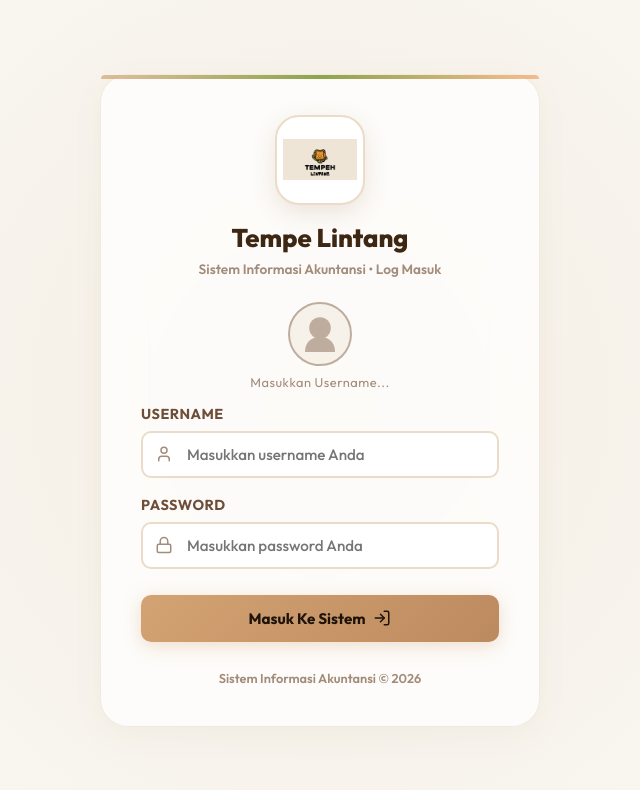
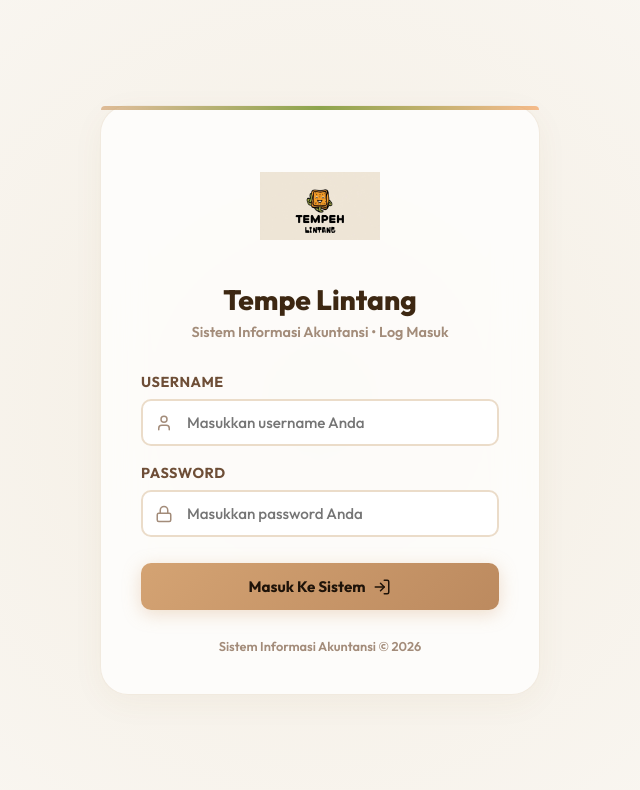
Before and after one commit to IlhamDho12/keuangan-tempe-lintang-modern, a React (Vite) app in the folder frontend/: page /login in a window 1280 px wide. Shown: the top 790 px of the page, without its empty margins (320-960 px from the left). Built offline with nearby package versions, Linux system fonts and the light colour scheme.

Commit message:
Branding refinement: use original logo in login and sidebar, integrate high quality PNG profile avatars, remove login avatar preview

```diff
--- a/frontend/src/App.jsx
+++ b/frontend/src/App.jsx
@@ -149,21 +149,18 @@ function Layout() {
     { path: '/users', label: 'Manajemen User', icon: Users, roles: ['admin'], color: '#0ea5e9' },
   ];
 
-  // SVG Tempe Logo block
+  // Tempe Lintang Logo Image
   const TempeLogo = () => (
-    <svg width="42" height="42" viewBox="0 0 200 200" fill="none" xmlns="http://www.w3.org/2000/svg" style={{ filter: 'drop-shadow(0 4px 10px rgba(139, 90, 43, 0.2))' }}>
-      <path d="M40 140 C20 90, 80 30, 150 40 C170 80, 150 150, 80 160 Z" fill="#5c8001" />
-      <path d="M40 140 C55 105, 95 65, 150 40" stroke="#7cb603" strokeWidth="6" strokeLinecap="round" />
-      <rect x="60" y="60" width="100" height="90" rx="16" fill="#fcfaf2" stroke="#ebdcc9" strokeWidth="4" transform="rotate(-5 110 105)" />
-      <ellipse cx="95" cy="90" rx="14" ry="8" fill="#d4a373" transform="rotate(30 95 90)" />
-      <ellipse cx="93" cy="87" rx="6" ry="3" fill="#ebdcc9" transform="rotate(30 95 90)" />
-      <ellipse cx="130" cy="100" rx="12" ry="7" fill="#bc8a5f" transform="rotate(-15 130 100)" />
-      <ellipse cx="105" cy="125" rx="15" ry="9" fill="#d4a373" transform="rotate(45 105 125)" />
-      <ellipse cx="135" cy="130" rx="11" ry="6" fill="#bc8a5f" transform="rotate(10 135 130)" />
-      <path d="M75 75 C85 85, 90 75, 100 80" stroke="#ffffff" strokeWidth="3" strokeLinecap="round" />
-      <path d="M120 75 C115 90, 130 85, 145 90" stroke="#ffffff" strokeWidth="3" strokeLinecap="round" />
-      <path d="M75 115 C85 110, 80 130, 90 135" stroke="#ffffff" strokeWidth="3" strokeLinecap="round" />
-    </svg>
+    <img
+      src="/tempe-lintang.png"
+      alt="Tempe Lintang"
+      style={{
+        width: '42px',
+        height: '42px',
+        objectFit: 'contain',
+        filter: 'drop-shadow(0 2px 5px rgba(139, 90, 43, 0.15))'
+      }}
+    />
   );
 
   // Helper to determine gender profile
@@ -176,29 +173,20 @@ function Layout() {
 
   const UserAvatar = ({ name }) => {
     const gender = getGender(name);
-    if (gender === 'female') {
-      return (
-        <svg width="40" height="40" viewBox="0 0 100 100" style={{ borderRadius: '50%', backgroundColor: 'var(--success-light)', border: '2px solid var(--success)', flexShrink: 0 }}>
-          <path d="M15,55 C15,10 85,10 85,55 C85,60 80,75 80,75 C70,65 60,65 50,75 C40,65 30,65 20,75 C20,75 15,60 15,55 Z" fill="#6e4e37" />
-          <circle cx="50" cy="52" r="28" fill="#ffd1b3" />
-          <path d="M22,50 C30,30 70,30 78,50 C70,35 30,35 22,50 Z" fill="#543825" />
-          <circle cx="40" cy="50" r="3" fill="#331a00" />
-          <circle cx="60" cy="50" r="3" fill="#331a00" />
-          <path d="M44,60 Q50,65 56,60" stroke="#cc0044" strokeWidth="3" strokeLinecap="round" fill="none" />
-          <circle cx="34" cy="55" r="4" fill="#ff9999" opacity="0.6" />
-          <circle cx="66" cy="55" r="4" fill="#ff9999" opacity="0.6" />
-        </svg>
-      );
-    }
+    const src = gender === 'female' ? '/avatar_female.png' : '/avatar_male.png';
     return (
-      <svg width="40" height="40" viewBox="0 0 100 100" style={{ borderRadius: '50%', backgroundColor: 'var(--accent-light)', border: '2px solid var(--accent-primary)', flexShrink: 0 }}>
-        <path d="M20,45 C20,20 80,20 80,45 C80,45 85,35 75,30 C65,25 35,25 25,30 C15,35 20,45 20,45 Z" fill="#3d2712" />
-        <circle cx="50" cy="54" r="28" fill="#ffe0cc" />
-        <circle cx="40" cy="52" r="3" fill="#1f1209" />
-        <circle cx="60" cy="52" r="3" fill="#1f1209" />
-        <path d="M44,63 Q50,68 56,63" stroke="#8c3a00" strokeWidth="3" strokeLinecap="round" fill="none" />
-        <path d="M25,44 C35,38 40,42 45,46" stroke="#3d2712" strokeWidth="4" strokeLinecap="round" />
-      </svg>
+      <img
+        src={src}
+        alt={name}
+        style={{
+          width: '38px',
+          height: '38px',
+          borderRadius: '50%',
+          border: gender === 'female' ? '2px solid var(--success)' : '2px solid var(--accent-primary)',
+          flexShrink: 0,
+          objectFit: 'cover'
+        }}
+      />
     );
   };
 
--- a/frontend/src/pages/Login.jsx
+++ b/frontend/src/pages/Login.jsx
@@ -14,22 +14,6 @@ function Login() {
   const location = useLocation();
 
   const from = location.state?.from?.pathname || '/';
-
-  // Helper to determine gender profile
-  const getGender = (name = '') => {
-    const n = name.toLowerCase().trim();
-    if (!n) return 'neutral';
-
-    const femaleNames = ['lisa', 'neti', 'linda', 'yanti', 'meta', 'eli', 'via', 'masdalena', 'ning', 'sri', 'putri', 'dewi', 'liana', 'lusi', 'ani', 'ana', 'ria'];
-    if (femaleNames.some(fn => n.includes(fn))) return 'female';
-
-    const maleNames = ['billy', 'yuda', 'rahmat', 'satria', 'harun', 'bambang', 'owner', 'admin'];
-    if (maleNames.some(mn => n.includes(mn))) return 'male';
-
-    return 'neutral';
-  };
-
-  const gender = getGender(username);
 
   const handleSubmit = async (e) => {
     e.preventDefault();
@@ -62,62 +46,6 @@ function Login() {
     }
   };
 
-  const renderLoginAvatar = () => {
-    if (gender === 'female') {
-      return (
-        <div style={{ display: 'flex', flexDirection: 'column', alignItems: 'center', margin: '15px 0' }}>
-          <svg width="64" height="64" viewBox="0 0 100 100" style={{ borderRadius: '50%', backgroundColor: 'var(--success-light)', border: '2.5px solid var(--success)', boxShadow: '0 6px 16px rgba(92,128,1,0.25)', animation: 'pulse 2s infinite' }}>
-            <path d="M15,55 C15,10 85,10 85,55 C85,60 80,75 80,75 C70,65 60,65 50,75 C40,65 30,65 20,75 C20,75 15,60 15,55 Z" fill="#6e4e37" />
-            <circle cx="50" cy="52" r="28" fill="#ffd1b3" />
-            <path d="M22,50 C30,30 70,30 78,50 C70,35 30,35 22,50 Z" fill="#543825" />
-            <circle cx="40" cy="50" r="3" fill="#331a00" />
-            <circle cx="60" cy="50" r="3" fill="#331a00" />
-            <path d="M44,60 Q50,65 56,60" stroke="#cc0044" strokeWidth="3" strokeLinecap="round" fill="none" />
-            <circle cx="34" cy="55" r="4" fill="#ff9999" opacity="0.6" />
-            <circle cx="66" cy="55" r="4" fill="#ff9999" opacity="0.6" />
-          </svg>
-          <div style={{ fontSize: '0.8rem', fontWeight: 'bold', color: 'var(--success)', marginTop: '8px', letterSpacing: '0.5px' }}>
-            Pegawai (Perempuan)
-          </div>
-        </div>
-      );
-    } else if (gender === 'male') {
-      const uLower = username.toLowerCase().trim();
-      let label = 'Pegawai (Laki-Laki)';
-      let colorClass = 'var(--accent-primary)';
-      if (uLower === 'admin') { label = 'Administrator'; colorClass = 'var(--danger)'; }
-      else if (uLower === 'owner') { label = 'Owner / Pemilik'; colorClass = 'var(--warning)'; }
-
-      return (
-        <div style={{ display: 'flex', flexDirection: 'column', alignItems: 'center', margin: '15px 0' }}>
-          <svg width="64" height="64" viewBox="0 0 100 100" style={{ borderRadius: '50%', backgroundColor: 'var(--accent-light)', border: `2.5px solid ${colorClass}`, boxShadow: '0 6px 16px rgba(212,163,115,0.25)' }}>
-            <path d="M20,45 C20,20 80,20 80,45 C80,45 85,35 75,30 C65,25 35,25 25,30 C15,35 20,45 20,45 Z" fill="#3d2712" />
-            <circle cx="50" cy="54" r="28" fill="#ffe0cc" />
-            <circle cx="40" cy="52" r="3" fill="#1f1209" />
-            <circle cx="60" cy="52" r="3" fill="#1f1209" />
-            <path d="M44,63 Q50,68 56,63" stroke="#8c3a00" strokeWidth="3" strokeLinecap="round" fill="none" />
-            <path d="M25,44 C35,38 40,42 45,46" stroke="#3d2712" strokeWidth="4" strokeLinecap="round" />
-          </svg>
-          <div style={{ fontSize: '0.8rem', fontWeight: 'bold', color: colorClass, marginTop: '8px', letterSpacing: '0.5px' }}>
-            {label}
-          </div>
-        </div>
-      );
-    }
-
-    return (
-      <div style={{ display: 'flex', flexDirection: 'column', alignItems: 'center', margin: '15px 0' }}>
-        <svg width="64" height="64" viewBox="0 0 100 100" style={{ borderRadius: '50%', backgroundColor: 'var(--bg-tertiary)', border: '2.5px solid var(--text-muted)', opacity: 0.7 }}>
-          <circle cx="50" cy="40" r="18" fill="var(--text-muted)" />
-          <path d="M25,80 C25,60 40,55 50,55 C60,55 75,60 75,80" fill="var(--text-muted)" />
-        </svg>
-        <div style={{ fontSize: '0.8rem', color: 'var(--text-muted)', marginTop: '8px', letterSpacing: '0.5px' }}>
-          Masukkan Username...
-        </div>
-      </div>
-    );
-  };
-
   return (
     <div style={{
       display: 'flex',
@@ -134,31 +62,24 @@ function Login() {
         borderRadius: 'var(--radius-lg)'
       }}>
         {/* Brand Header */}
-        <div style={{ textAlign: 'center', marginBottom: '24px' }}>
+        <div style={{ textAlign: 'center', marginBottom: '32px' }}>
           <div style={{
-            width: '90px',
-            height: '90px',
-            borderRadius: '24px',
-            backgroundColor: '#ffffff',
+            width: '120px',
+            height: '120px',
+            backgroundColor: 'transparent',
             display: 'flex',
             alignItems: 'center',
             justifyContent: 'center',
             margin: '0 auto 16px auto',
-            boxShadow: '0 8px 24px rgba(139, 90, 43, 0.15)',
-            border: '2px solid var(--border-color)',
-            overflow: 'hidden',
-            padding: '6px'
+            overflow: 'hidden'
           }}>
             <img src="/tempe-lintang.png" alt="Logo Tempe Lintang" style={{ width: '100%', height: '100%', objectFit: 'contain' }} />
           </div>
-          <h2 style={{ fontSize: '1.6rem', fontWeight: 800, marginBottom: '6px', color: 'var(--text-primary)' }}>Tempe Lintang</h2>
-          <p style={{ color: 'var(--text-muted)', fontSize: '0.85rem', fontWeight: 600 }}>
+          <h2 style={{ fontSize: '1.75rem', fontWeight: 800, marginBottom: '6px', color: 'var(--text-primary)' }}>Tempe Lintang</h2>
+          <p style={{ color: 'var(--text-muted)', fontSize: '0.9rem', fontWeight: 600 }}>
             Sistem Informasi Akuntansi &bull; Log Masuk
           </p>
         </div>
-
-        {/* Dynamic Avatar Preview */}
-        {renderLoginAvatar()}
 
         {error && (
           <div className="alert alert-danger" style={{ marginBottom: '24px', padding: '12px 16px', fontSize: '0.9rem' }}>
```
Also changed, not shown: frontend/public/avatar_female.png (added), frontend/public/avatar_male.png (added).
